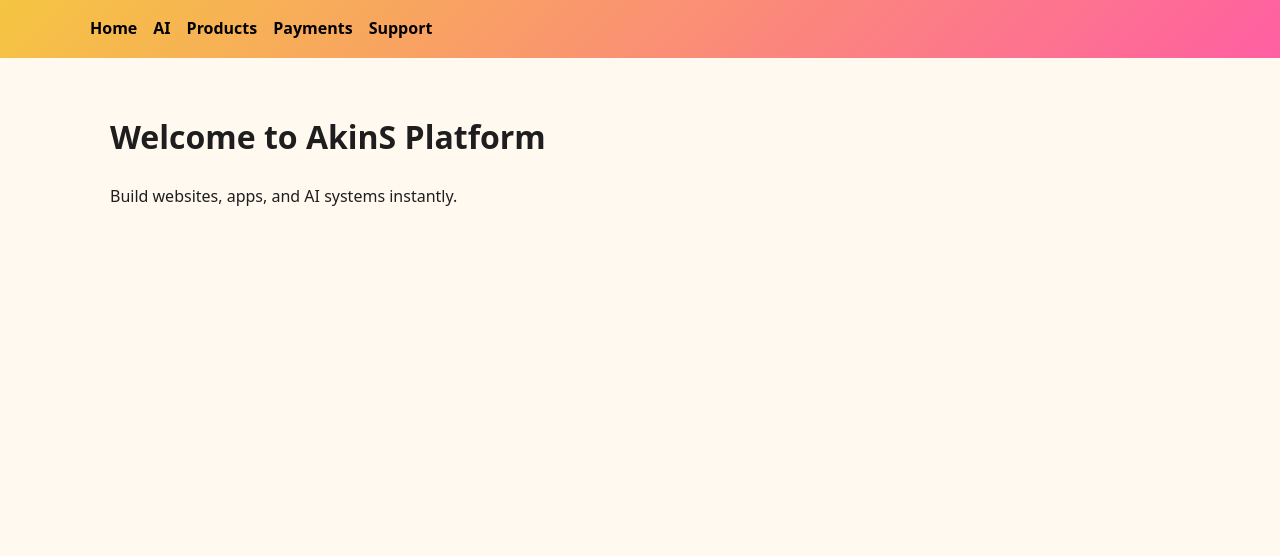
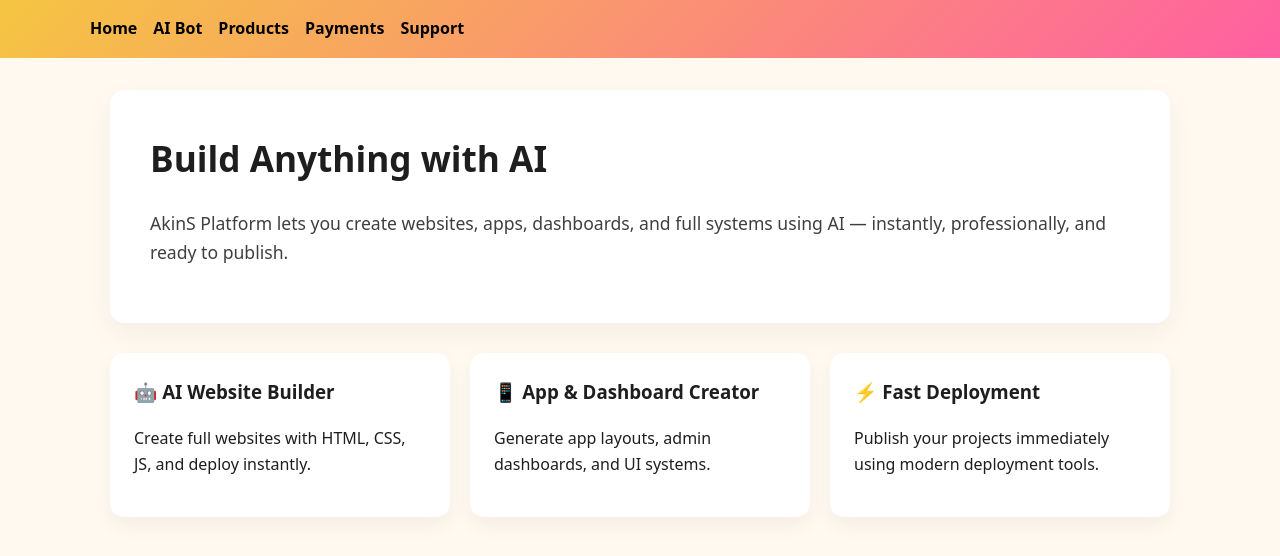
Before and after one commit to stech-hub/STP, a website: page index.html in a window 1280 px wide. Drawn offline with Linux system fonts and the light colour scheme.

Commit message:
Update index.html

```diff
--- a/index.html
+++ b/index.html
@@ -9,7 +9,7 @@
 <header>
   <nav>
     <a href="index.html">Home</a>
-    <a href="ai.html">AI</a>
+    <a href="ai.html">AI Bot</a>
     <a href="products.html">Products</a>
     <a href="payments.html">Payments</a>
     <a href="support.html">Support</a>
@@ -17,8 +17,32 @@
 </header>
 
 <div class="container">
-  <h1>Welcome to AkinS Platform</h1>
-  <p>Build websites, apps, and AI systems instantly.</p>
+
+  <div class="hero">
+    <h1>Build Anything with AI</h1>
+    <p>
+      AkinS Platform lets you create websites, apps, dashboards, and full systems
+      using AI — instantly, professionally, and ready to publish.
+    </p>
+  </div>
+
+  <div class="grid">
+    <div class="card">
+      <h3>🤖 AI Website Builder</h3>
+      <p>Create full websites with HTML, CSS, JS, and deploy instantly.</p>
+    </div>
+
+    <div class="card">
+      <h3>📱 App & Dashboard Creator</h3>
+      <p>Generate app layouts, admin dashboards, and UI systems.</p>
+    </div>
+
+    <div class="card">
+      <h3>⚡ Fast Deployment</h3>
+      <p>Publish your projects immediately using modern deployment tools.</p>
+    </div>
+  </div>
+
 </div>
 
 </body>
```
